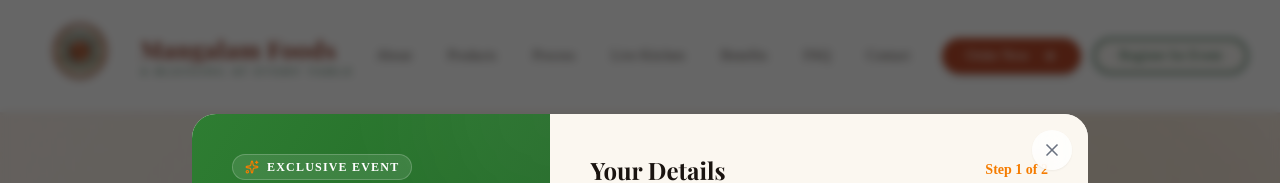
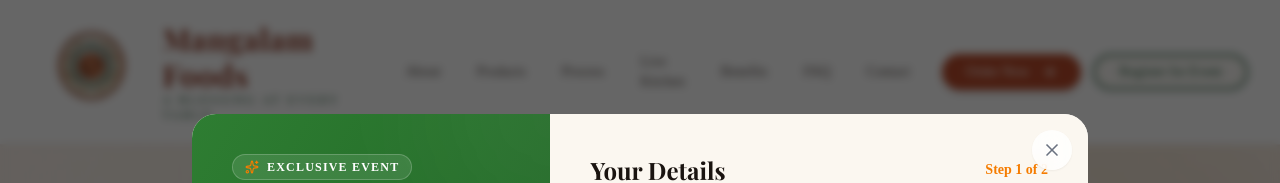
Before and after one commit to hruthikkarra/mangalam-foods, a Next.js app: page / in a window 1280 px wide. Shown: the top 183 px of the page. Built offline with nearby package versions, Linux system fonts and the light colour scheme.

Commit message:
Increase logo size and navbar height for better readability

```diff
--- a/app/page.js
+++ b/app/page.js
@@ -72,12 +72,12 @@ const Navbar = ({ onOpenModal }) => {
       initial={{ y: -80 }} animate={{ y: 0 }} transition={{ duration: 0.6 }}
       className={`sticky top-0 inset-x-0 z-50 bg-white border-b border-[#B84A2B]/10 py-2 shadow-sm transition-all duration-500`}
     >
-      <div className="container flex h-24 items-center justify-between">
+      <div className="container flex h-32 items-center justify-between">
         <a href="#" className="flex items-center gap-3 group relative z-10">
-          <LogoMark className="h-20 w-20 md:h-24 md:w-24" />
+          <LogoMark className="h-24 w-24 md:h-32 md:w-32" />
           <div className="leading-tight">
-            <div className="font-display text-xl md:text-2xl font-bold text-[#8E3520] tracking-wide">Mangalam Foods</div>
-            <div className="text-[10px] md:text-[11px] tracking-[0.22em] text-[#2C5F3F] font-medium uppercase">A Blessing at Every Table</div>
+            <div className="font-display text-2xl md:text-3xl font-bold text-[#8E3520] tracking-wide">Mangalam Foods</div>
+            <div className="text-[11px] md:text-[12px] tracking-[0.22em] text-[#2C5F3F] font-medium uppercase">A Blessing at Every Table</div>
           </div>
         </a>
         <div className="hidden lg:flex items-center gap-1">
@@ -1281,7 +1281,7 @@ const Footer = () => (
       <div className="grid md:grid-cols-4 gap-10 mb-12">
         <div className="md:col-span-1">
           <div className="flex flex-col items-center md:items-start max-w-sm">
-            <LogoMark className="h-20 w-20" />
+            <LogoMark className="h-32 w-32" />
             <div className="mt-4">
               <div className="font-display text-xl font-bold text-white">Mangalam Foods</div>
               <div className="text-[10px] tracking-[0.2em] uppercase text-[#C9A961]">A Blessing at Every Table</div>
```
